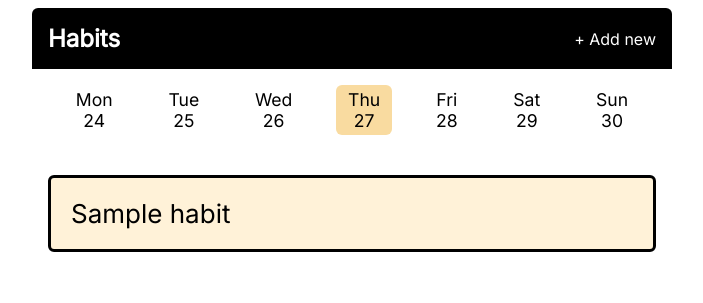
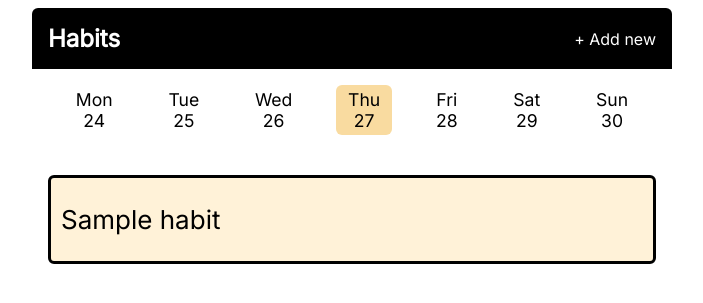
Before and after one commit to hac0sme/HabitsTracker, a Flask app: page / in a window 1280 px wide. Shown: the top 303 px of the page, without its empty margins (288-991 px from the left). Run offline with Flask 3, Linux system fonts and the light colour scheme; a database or web service that is not in the repository returns one stand-in record (values such as "Sample title").

Commit message:
changes in frontend

```diff
--- a/static/css/main.css
+++ b/static/css/main.css
@@ -169,14 +169,22 @@ centered within the allotted space */
 }
 
 .habit__button {
-  display: block;
+  display: flex;
   width: 100%;
   margin: 0;
-  padding: 20px;
+  padding: 0 10px;
   font-family: inherit;
   font-size: inherit;
   text-align: left;
   border: none;
   background-color: unset;
   cursor: pointer;
+  justify-content: space-between;
+  align-items: center;
+  min-height: 83.2px;
 }
+
+.habit__link{
+  color: inherit;
+  text-decoration: none;
+}
```
